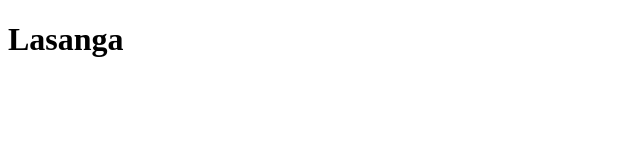
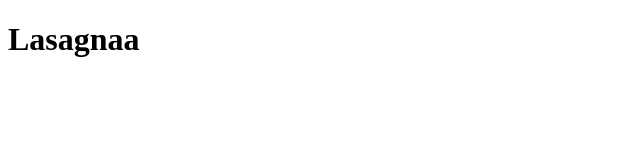
Before and after one commit to RJurasek/odin_recipes, a plain HTML site: page recipes/lasagna.html in a window 1280 px wide. Shown: the full height of the page, 0-640 px from the left. Drawn offline with Linux system fonts and the light colour scheme.

Commit message:
fixed lasagna spelling

```diff
--- a/recipes/lasagna.html
+++ b/recipes/lasagna.html
@@ -2,10 +2,10 @@
 <html lang="en">
     <head>
         <meta charset="UTF-8">
-        <title>Lasanga</title>
+        <title>Lasagna</title>
     </head>
 
     <body>
-        <h1>Lasanga</h1>
+        <h1>Lasagnaa</h1>
     </body>
 </html>
```
Also changed, not shown: index.html (+1 -1 lines).
